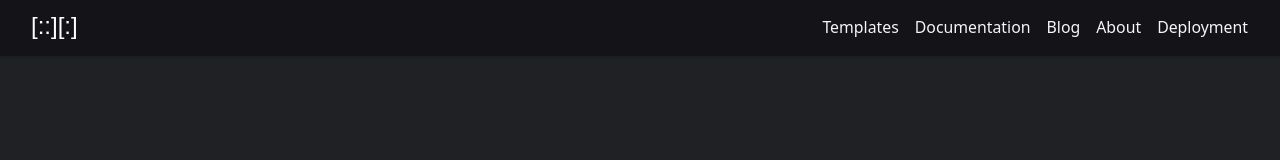
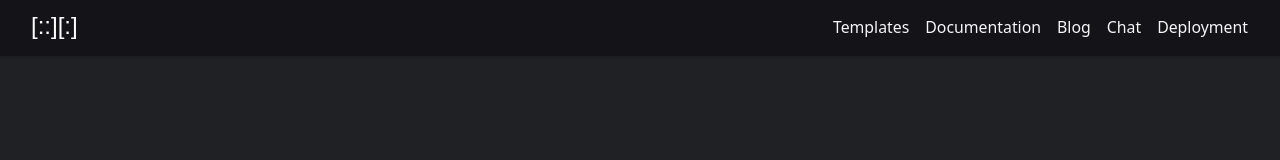
Before and after one commit to nbursa/creative-coding, a Next.js app: page / in a window 1280 px wide. Shown: the top 160 px of the page. Built offline with nearby package versions, Linux system fonts and the light colour scheme.

Commit message:
Chatgpt responsive styles

```diff
--- a/src/components/Navigation.tsx
+++ b/src/components/Navigation.tsx
@@ -23,8 +23,8 @@ const Navigation = () => {
             <Link href="/blog" className="text-gray-300 hover:text-gray-500 ml-4 active:text-yellow-300">
               Blog
             </Link>
-            <Link href="/about" className="text-gray-300 hover:text-gray-500 ml-4 active:text-yellow-300">
-              About
+            <Link href="/chat" className="text-gray-300 hover:text-gray-500 ml-4 active:text-yellow-300">
+              Chat
             </Link>
             <Link href="/deploy" className="text-gray-300 hover:text-gray-500 ml-4 active:text-yellow-300">
               Deployment
```
Also changed, not shown: src/pages/chat.tsx (renamed from src/pages/about.tsx).
